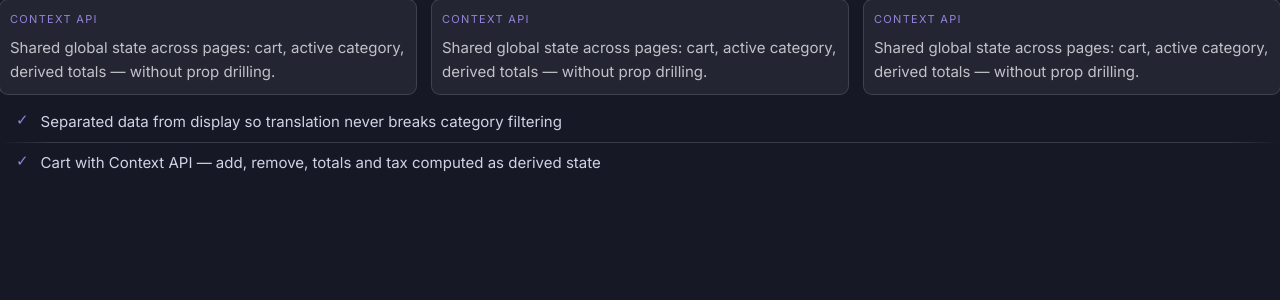
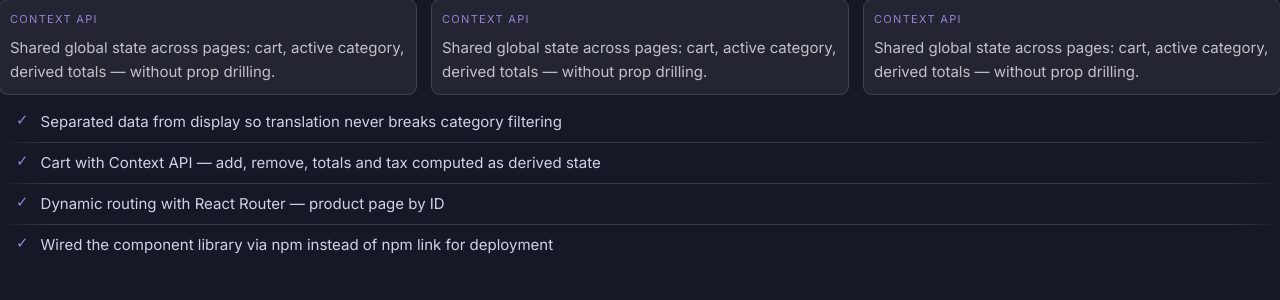
Before and after one commit to Kamat99302/portfolio-react, a React (Vite) app: page / in a window 1280 px wide. Shown: the top 300 px of the page. Built offline with nearby package versions, Linux system fonts and the light colour scheme.

Commit message:
add screenshot files from mattsDinner & componentLibrary to img folder

```diff
--- a/src/App.tsx
+++ b/src/App.tsx
@@ -11,7 +11,8 @@ function App() {
     <LearningCard kicker={"Context API"} text={"Shared global state across pages: cart, active category, derived totals — without prop drilling."}/>
     </Stack>
 
-  <ChallengesList challenges={["Separated data from display so translation never breaks category filtering", "Cart with Context API — add, remove, totals and tax computed as derived state"
+  <ChallengesList challenges={["Separated data from display so translation never breaks category filtering", "Cart with Context API — add, remove, totals and tax computed as derived state",
+  "Dynamic routing with React Router — product page by ID", "Wired the component library via npm instead of npm link for deployment"
    ]} />
   </>
   )
```
Also changed, not shown: src/img/mattsdinner.PNG (added), src/img/storybook.PNG (added).
